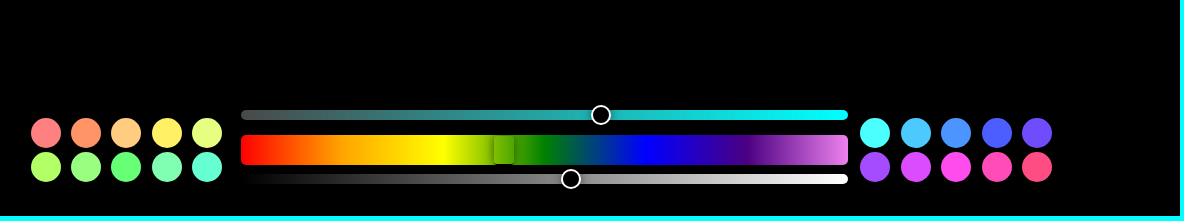
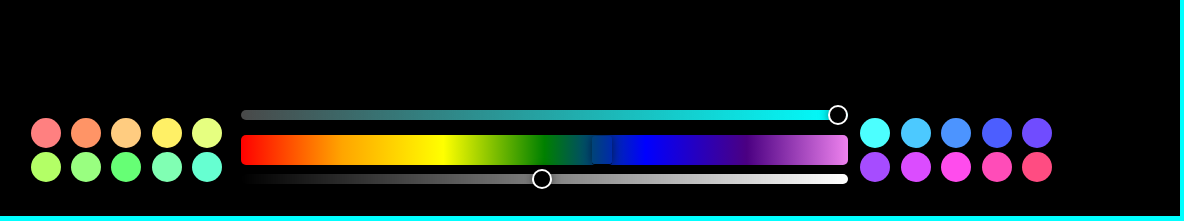
Before and after one commit to cyan-chatter/slate, a plain HTML site: page index.html in a window 1280 px wide. Shown: the part 581-802 px from the top of the page, 96-1280 px from the left. Drawn offline with Linux system fonts and the light colour scheme.

Commit message:
setting default value of slidesr

```diff
--- a/index.html
+++ b/index.html
@@ -58,13 +58,13 @@
         <div class="colorpicker" id="colorpicker">
             <span key="picker" class="picker" id="picker">
                 <div class="slider-container">
-                    <input name="sat" id="sat" type="range" min="1" max="100" value="60" class="slider sat slider-thin" />
+                    <input name="sat" id="sat" type="range" min="1" max="100" value="100" class="slider sat slider-thin" />
                 </div>
                 <div class="slider-container">
-                    <input name="hue" type="range" min="1" max="300" value="130" class="slider hue" />
+                    <input name="hue" type="range" min="1" max="300" value="180" class="slider hue" />
                 </div>
                 <div class="slider-container">
-                    <input name="light" type="range" min="1" max="100" value="55" class="slider light slider-thin" />
+                    <input name="light" type="range" min="1" max="100" value="50" class="slider light slider-thin" />
                 </div>
             </span>
         </div>
```
